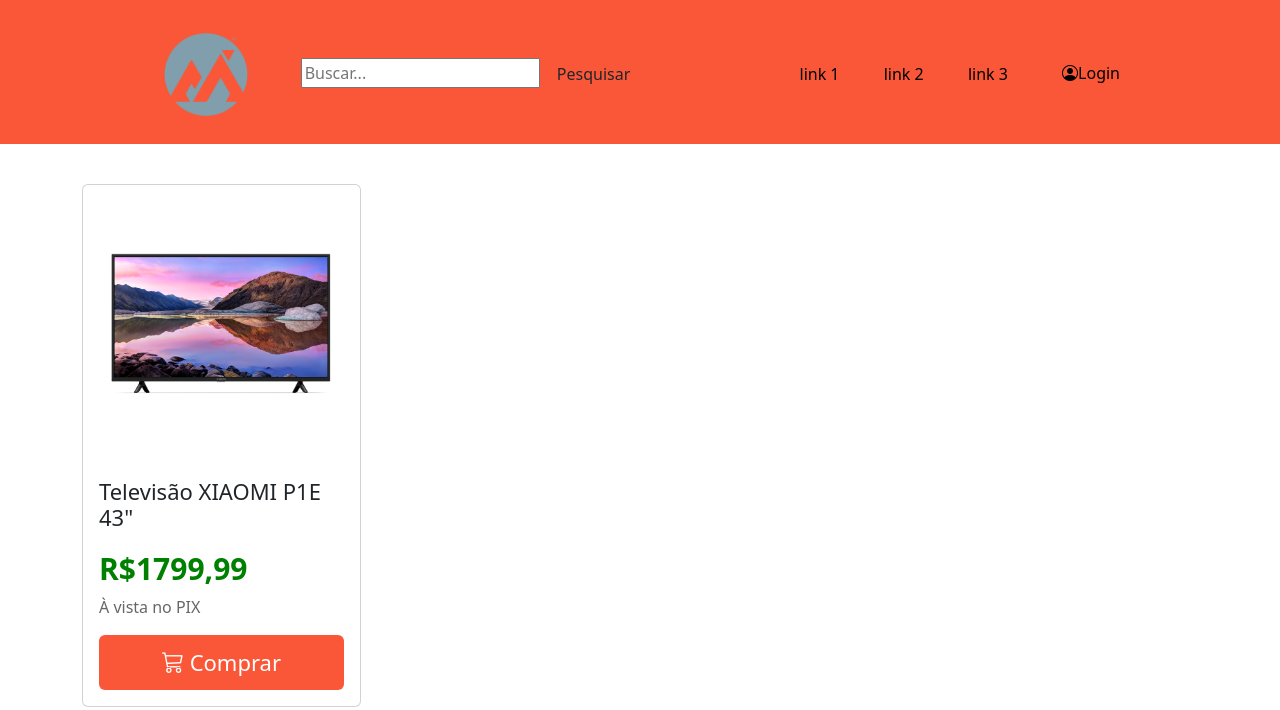
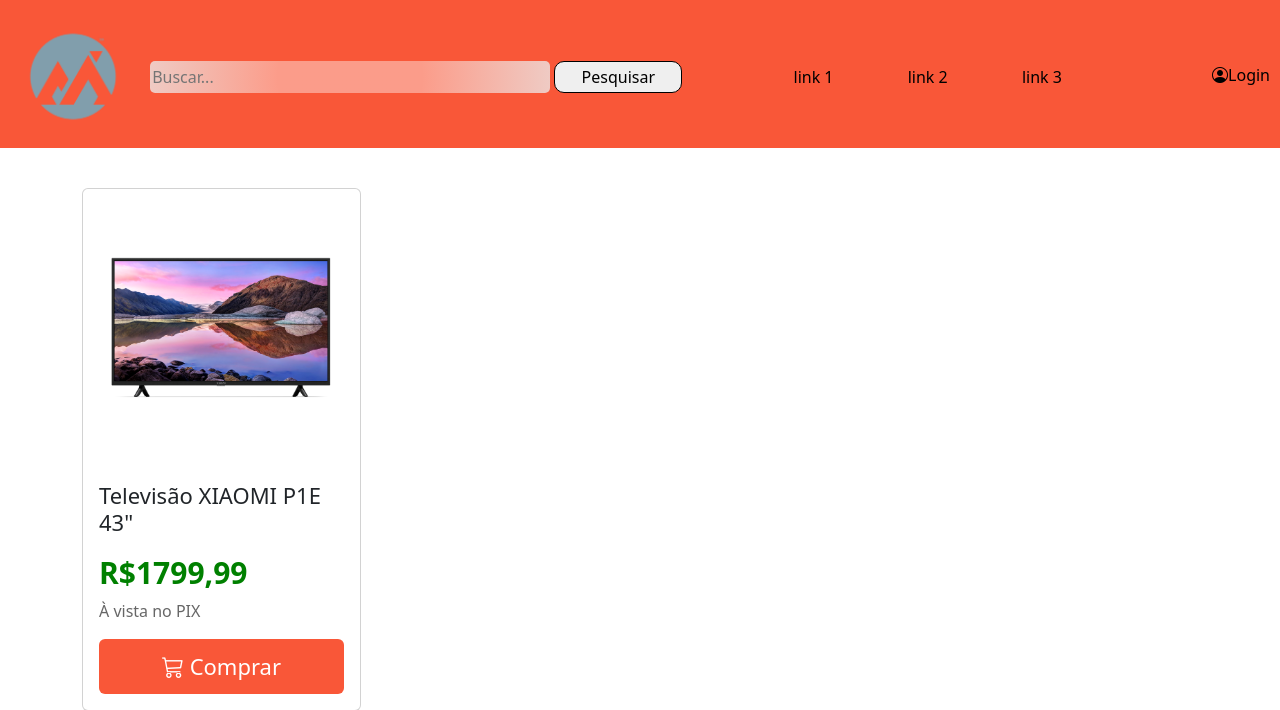
Before and after one commit to Luc033/Hardware-and-Cia, a PHP site: page / in a window 1280 px wide. Shown: the top 710 px of the page. Run offline with PHP 8.4, Linux system fonts and the light colour scheme.

Commit message:
Atualizacao do header

```diff
--- a/estilos/style.css
+++ b/estilos/style.css
@@ -19,14 +19,13 @@ body {
 .header-principal {
     background-color: #F95738;
     width: 100%;
-    text-align: center;
+    justify-content: space-around;
     vertical-align: middle;
-    padding: 15px 40px 10px 25px;
+    padding: 15px 10px 10px 10px;
     display: flexbox;
-    align-items: center;
-    justify-content: center;
 
 }
+
 .logo-header {
     width: 10%;
     height: 10%;
@@ -35,28 +34,45 @@ body {
 
 .form-search-header {
     display: inline-block;
-    padding: 0 100px 0 30px;
-    vertical-align:  middle;
+    padding: 0 25px 0 10px;
+    vertical-align: middle;
+
 
 }
-.a-il-ul-nav-header, a-login-nav-header{
+
+.inp-search-nav {
+    background: rgb(255, 255, 255);
+    background: radial-gradient(circle, rgba(255, 255, 255, 0.409868170901173) 36%, rgba(236, 236, 236, 0.7768149496126575) 100%);
+    border: none;
+    border-radius: 5px;
+    width: 25em;
+    height: 2em;
+
+}
+
+.btn-inp-search-nav-header {
+    border: 1px solid black;
+    border-radius: 10px;
+    width: 8em;
+    height: 2em;
+}
+
+.btn-inp-search-nav-header:hover {
+    background-color: rgb(194, 194, 194);
+}
+
+.a-il-ul-nav-header,
+.a-login-nav-header {
     text-decoration: none;
     color: var(--black-color);
 
 }
 
-.div-login-header {
-    display: inline;
-    text-align: right;
-    padding-left: 30px;
-}
-
-
-
 .nav-header {
     position: relative;
     display: inline;
     vertical-align: middle;
+    padding-right: 6em;
 
 }
 
@@ -68,7 +84,14 @@ body {
 .il-nav-header {
     display: inline-block;
     text-decoration: none;
-    padding: 0 20px 0 20px;
+    padding: 0 20px 0 50px;
+
+}
+
+.div-login-header {
+    display: inline;
+    text-align: right;
+    padding-left: 30px;
 
 }
 
--- a/index.html
+++ b/index.html
@@ -44,7 +44,7 @@
         <form action="" method="" class="form-search-header">
             <input class="inp-search-nav" id="inp-search-nav" autocomplete="off" placeholder="Buscar..." type="text"
                 name="" value="">
-            <button type="submit" class="btn-inp-search-nav-header btn btn-default" name="">Pesquisar</button>
+            <button type="submit" class="btn-inp-search-nav-header" name="">Pesquisar</button>
         </form>
         <nav class="nav-header">
             <ul class="ul-nav-header">
@@ -54,8 +54,9 @@
 
             </ul>
         </nav>
+        <i class="icon-login-nav-header fa fa-camera "></i>
         <div class="div-login-header">
-            <a href="" class="a-il-ul-nav-header"><i class="bi bi-person-circle ">Login</i></a>
+            <a href="" class="a-il-ul-nav-header"><i class="icon-login-nav-header bi bi-person-circle ">Login</i></a>
         </div>
     </header>
 
@@ -88,7 +89,7 @@
                                 placeholder="ex: João da Silva" required>
                             <label for="news-email" class="form-label">Seu melhor E-mail</label>
                             <input type="email" name="news-email" id="news-email" class="form-control"
-                            placeholder="ex: joaosilva@gmail.com" required>
+                                placeholder="ex: joaosilva@gmail.com" required>
                             <button type="submit" class="btn ">Enviar</button>
                         </form>
                     </div>
```
